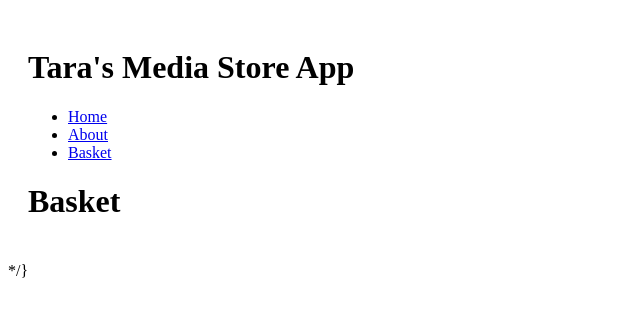
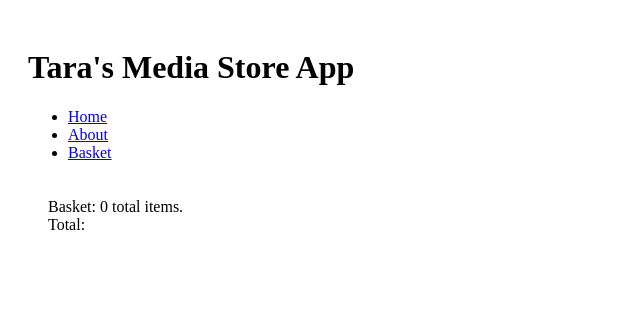
Before and after one commit to black-codher-bootcamp-2022-daly/unit-04-react-assessment-tarajaneseton, a React (Create React App) app: page /basket in a window 1280 px wide. Shown: the top 316 px of the page, without its empty margins (0-640 px from the left). Built offline with nearby package versions, Linux system fonts and the light colour scheme.

Commit message:
basket not functioning

```diff
--- a/src/App.js
+++ b/src/App.js
@@ -1,21 +1,69 @@
 import "./styles/App.css";
-import React, { useState } from "react";
+import React, { useState, useReducer } from "react";
 import data from "./models/data.json";
 import ProductList from "./components/ProductList";
 import { Search } from "./components/Search";
 import About from "./pages/About";
+import Product from "./components/Product";
+
 import Basket from "./components/Basket";
+
 import Header from "./components/Header";
+import BasketTotal from "./components/BasketTotal";
+// import BasketCount from "./components/BasketCount";
 import { BrowserRouter, Route, Link, Routes } from "react-router-dom";
 
-function addBook(id) {
-  console.log(`The product ${id} was clicked`);
+// useEffect(() => {
+//   console.log("An action =>", term);
+// }, [term]);
+
+// const currencyOptions = {
+//   minimumFractionDigits: 2,
+//   maximumFracionDigits: 2,
+// }
+
+// function addBook(id) {
+//   console.log(`The product ${id} was clicked`);
+// }
+  //***moved basketreducer and total reducer to basket, originally in app
+  // function basketReducer(state, product, props)  {
+  //   return [...state, product, props]
+  // }
+
+  function basketReducer(state,action) {
+    switch(action.type) {
+      case 'add':
+        return [...state, action.name];
+        case 'remove':
+          const updated = [...state, action.name];
+          case 'remove':
+            const productIndex = state.findIndex(item => item.name === action.product.name);
+            if(productIndex < 0) {
+              return state;
+            }
+            const update = [...state];
+            update.splice(productIndex, 1)
+            return update;
+            default:
+            return state;
+    }
+  }
+
+function totalReducer(state, props, action) {
+  if(action.type === 'add') {
+    return state + action.props.price;
+  }
+  return state - action.props.price;
 }
 
 export function App() {
   const [products, setProducts] = useState(data);
   // const [term, setTerm, search] = useState(" ");
   const [term, setTerm] = useState(" ");
+  // const [basket, setBasket] = useState([]);
+  const [basket, setBasket] = useReducer(basketReducer, []);
+  // const [total, setTotal] = useState(0);
+  const [total, setTotal] = useReducer(totalReducer, 0);
 
   //Your app should display the results of the search in an component called <ProductList/> with the identifier id="results" e.g. <div id="results"/>.
 
@@ -36,17 +84,48 @@ export function App() {
     }
   }
 
+  function addToBasket(product, props) {
+    setBasket({ product, type: 'add'});
+    // const { name, price } = product;
+    // setBasket({ name, type: 'add' })
+    // setBasket(name);
+    // setBasket(current => [...current, product.name]);
+    // setTotal(current => current + product.price);
+    // setTotal({price, type: 'add'});
+
+    // function getTotal(total) {
+    //   return total.toLocaleString(undefined, currencyOptions)
+    // }
+          }
+
+   function removeFromBasket(product, props) {
+    setBasket({ product, type: 'remove'});
+    // const { name, price } = product;
+    // setBasket({ name, type: 'remove' });
+    // setTotal({ price, type: 'remove' })
+   }
+
+
+
+  // function addToBasket(product) {
+  //   console.log(`'${product}' was clicked`);
+  //   const newBasket = basket;
+  //   newBasket.push(product);
+  //   setBasket(newBasket);
+  //   console.log({ newBasket, basket });
+  // }
+
   function Home() {
     return (
       <>
         <Header />
         <Search term={term} setTerm={setTerm} handleSubmit={search} />
-        {/* <ProductList /> */}
         <ProductList products={products} />
         {/* <ProductList products={products} addToBasket={addToBasket} removeFromBasket={removeFromBasket} productCount={products.length} /> */}
       </>
     );
   }
+
 
   return (
     <div className="wrapper">
@@ -72,18 +151,14 @@ export function App() {
       </BrowserRouter>
     </div>
   );
+
+
 }
 
 // might need to change Basket to Basketlist
 
 //     setProducts(results.items); after   if (!results.error) {
-//asynchronus function waits for fetch to request data from a different url
-// async function search(value) {
-//   const url = `https://itunes.apple.com/search?term=${value}&limit=30&explicit=no`;
-//   const results = await fetch(url).then((res) => res.json());
-//   if (!results.error) {
-//     }
-//   }
+
 // setProducts (results.results.filter(
 //   (result) =>
 //     result.trackName &&
--- a/src/components/Basket.js
+++ b/src/components/Basket.js
@@ -1,9 +1,121 @@
-import React from "react";
+import React, { useReducer, useState } from "react";
+import ProductList from "./ProductList";
+import Product from "./Product";
+import BasketCount from "./BasketCount";
+import BasketTotal from "./BasketTotal";
+import App from "../App";
+import totalReducer from "../App";
+import basketReducer from "../App";
 
+const currencyOptions = {
+    minimumFractionDigits: 2,
+    maximumFracionDigits: 2,
+  }
+
+
+
+  //***Basket(props or product) useReducer(BasketReducer or Basketcount)
 export default function Basket() {
-    return (
-        <>
-    <h1>Basket</h1>
-    </>
-    );
+  const [basket, setBasket] = useReducer(basketReducer, []);
+    const [total, setTotal] = useState(0);
+    // const [basket, setBasket] = useState([]);
+    // const [total, setTotal] = useState(0);
+
+    return(
+        <div className="wrapper">
+          <div>
+            Basket: {basket.length} total items.
+          </div>
+          <div>Total: {getTotal(basket)}</div>
+            <div>
+            {basket.map(product => (
+              <div key={product.trackId}>
+                <div className="basketproduct">
+                    <Product
+                    product={product}
+                    key={product.trackId}
+                    removeFromBasket={product.removeFromBasket}
+                    inBasket={product.inBasket} />
+                </div>
+              </div>
+            ))}
+          </div>
+        </div>
+      )
+
+    //    function getTotal(total) {
+    //   return total.toLocaleString(undefined, currencyOptions)
+    // }
+    function getTotal(cart) {
+        const total = cart.reduce((totalCost, item) => totalCost + item.price, 0);
+    }
+
+
+
 }
+
+//
+//                 {basket.map((product) => (
+//                     <div className="basketproduct" key={product.trackId}>
+//                         <Product
+//                         product={product}
+//                         key={product.trackId}
+//                         removeFromBasket={product.removeFromBasket}
+//                         inBasket={product.inBasket}
+//                 ))}
+//                 </div>
+//                 </div>
+// )
+//                 }
+
+
+
+//
+
+
+
+// ({removeFromBasket, basket, basketTotal, basketCount}) {
+//     console.log(basket)
+//    const count = basket.length;
+//        return (
+//            <div>
+//                <h1>Basket</h1>
+
+//                <BasketCount BasketCount={basketCount} count={count}/>
+
+//                {basket.length > 0 ? (
+//                basket.map((product) => (
+//                    <div className="product" key={product.trackId}>
+//                  <Product item={product} key={product.trackId} inBasket={product.inBasket} removeFromBasket={removeFromBasket} />
+//                  </div>
+//                ))
+
+//            ) : (
+//              <div>Sorry, no items in basket...</div>
+//            ) }
+
+//    <h2 className="basket-total">Total: £{basketTotal === 0 ? `0:00` : <BasketTotal basketTotal={basketTotal}/>}
+//          </h2>
+//          </div>
+//        );
+//    }
+
+
+// const Basket = ({products}) => {
+
+//     return (
+//         <div>
+//             {products[0] ? (
+//                 <div>
+//                     <h1>Basket</h1>
+//                     <h2>{products.length}</h2>
+//                     {products.map((item) => (
+//                         <Product product={product} key={product.id} isInTheBasket={true} />
+//                     ))}
+//                     </div>
+//             ) : (
+//                 <h2>no books yet</h2>
+//             )}
+//         </div>
+//     );
+// }
--- a/src/components/BasketTotal.js
+++ b/src/components/BasketTotal.js
@@ -0,0 +1,14 @@
+import React, { useReducer } from "react";
+
+
+
+const BasketTotal = (props) => {
+
+    return (
+    <div>{((props.basketTotal))}</div>
+    )
+}
+
+
+
+export default BasketTotal;
--- a/src/components/Header.js
+++ b/src/components/Header.js
@@ -17,7 +17,8 @@ export default function Header(props) {
       </div>
       <div>
         <Link className="Link" to="/basket" id="basketlink">
-          <h4>Basket:{props.itemCount}</h4>
+        <h4>Basket:</h4>
+          {/* <h4>Basket:{props.itemCount}</h4> */}
         </Link>
       </div>
       </div>
--- a/src/components/Product.js
+++ b/src/components/Product.js
@@ -1,8 +1,12 @@
-import React from "react";
+import React, { useState } from "react";
+import { ProductList }from "./ProductList";
+import App from "../App";
+
 // import "./styles/App.css"
 // import PropTypes from "prop-types";
 
-const Product = (props) => {
+
+const Product = (props, handleClick) => {
   const {
     trackName,
     artistName,
@@ -13,6 +17,9 @@ const Product = (props) => {
     addToBasket,
     removeFromBasket,
   } = props;
+
+  const [basket, setBasket] = useState([]);
+  const [total, setTotal] = useState(0);
 
   return (
     <div
@@ -26,6 +33,18 @@ const Product = (props) => {
       <h2>{trackName}</h2>
       <h2>{artistName}</h2>
       <h3>£{trackPrice}</h3>
+      {/* <Product onClick={() => props.addToBasket(props.product.trackId)}/> */}
+      {/* <button onClick={() => props.handleClick(props.product)}> { props.isInTheBasket ? "Remove" : "Add +" }</button> */}
+      <button onClick={() => addToBasket(props.product)}>Add</button>
+      <button onClick={() => removeFromBasket(props.product)}>Remove</button>
+      {/* <button onClick={addToBasket}>Add</button>
+      <button onClick={() => {
+        setBasket([]);
+        setTotal(0);
+      }}
+      >
+        Remove
+        </button> */}
     </div>
   );
 };
--- a/src/components/ProductList.js
+++ b/src/components/ProductList.js
@@ -3,7 +3,7 @@ import React from "react";
 // import { Route } from "react-router-dom";
 
 
-const ProductList = ( props ) => {
+export const ProductList = ( props ) => {
 const {products}=props
 console.log("products",products);
 //the below maps through the data and should return 'no items found' but that doesnt work
--- a/src/styles/App.css
+++ b/src/styles/App.css
@@ -1,9 +1,13 @@
-.App {
+.Header {
   text-align: center;
 }
 
 .wrapper {
   padding: 20px;
+}
+
+.basketwrapper {
+  font-size: 20px;
 }
 
 .App-header {
```
Also changed, not shown: src/components/BasketCount.js (+17 -0 lines), src/index.js (+1 -10 lines).
